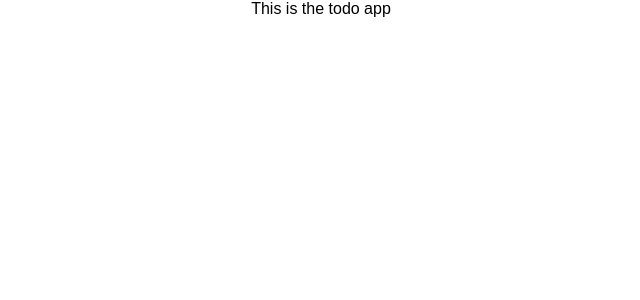
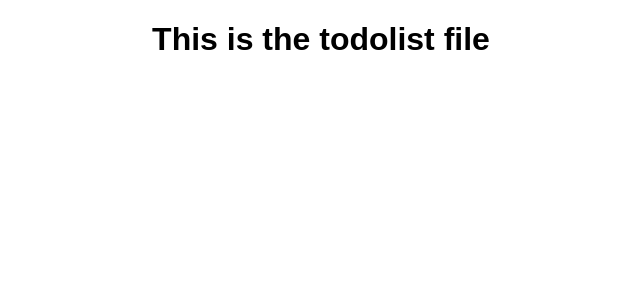
Before and after one commit to valeriaoshiro/TheAdvancedWebDeveloperBootcamp, a React (Create React App) app in the folder fullstack_todo_app/todosfrontend/: page / in a window 1280 px wide. Shown: the top 300 px of the page, without its empty margins (319-959 px from the left). Built offline with nearby package versions, Linux system fonts and the light colour scheme.

Commit message:
Create TodoList component

```diff
--- a/fullstack_todo_app/todosfrontend/src/App.js
+++ b/fullstack_todo_app/todosfrontend/src/App.js
@@ -1,11 +1,12 @@
 import React, { Component } from 'react';
+import TodoList from './TodoList';
 import './App.css';
 
 class App extends Component {
   render() {
     return (
       <div className="App">
-        This is the todo app
+        <TodoList />
       </div>
     );
   }
--- /dev/null
+++ b/fullstack_todo_app/todosfrontend/src/TodoList.js
@@ -0,0 +1,11 @@
+import React, { Component } from 'react';
+
+class TodoList extends Component {
+  render() {
+    return (
+      <h1>This is the todolist file</h1>
+    );
+  }
+}
+
+export default TodoList;
```
